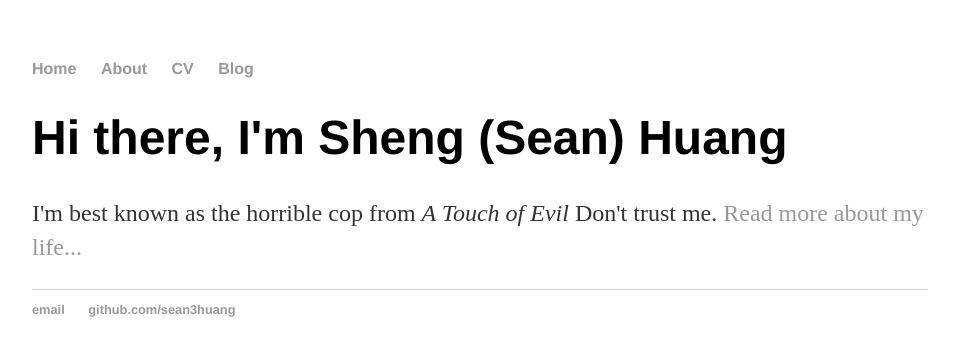
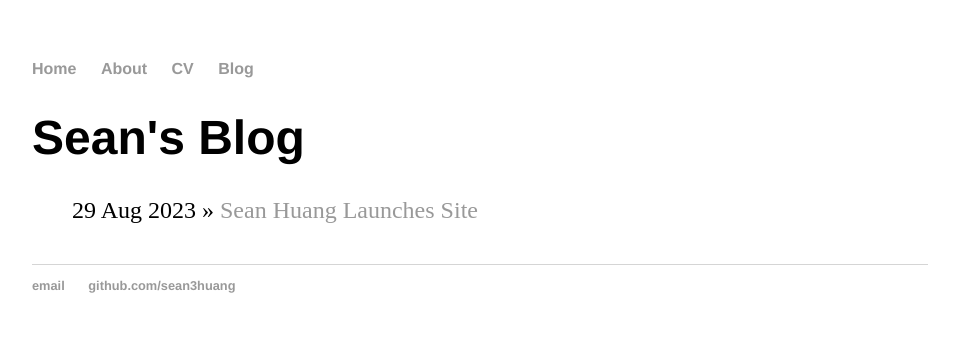
Before and after one commit to sean3huang/sean3huang.github.io, a Jekyll site: the page built from about/index.html, in a window 1280 px wide. Shown: the top 356 px of the page, without its empty margins (160-1119 px from the left). Built offline with Jekyll 4.4.1, drawn with Linux system fonts in a browser that asks for light colours.

Commit message:
Update index.html

```diff
--- a/about/index.html
+++ b/about/index.html
@@ -1,8 +1,11 @@
 ---
 layout: default
-title: Sheng (Sean) Huang
+title: Sean's Blog
 ---
-<div class="blurb">
-	<h1>Hi there, I'm Sheng (Sean) Huang</h1>
-	<p>I'm best known as the horrible cop from <em>A Touch of Evil</em> Don't trust me. <a href="/about">Read more about my life...</a></p>
-</div><!-- /.blurb -->
+	<h1>{{ page.title }}</h1>
+	<ul class="posts">
+
+	  {% for post in site.posts %}
+	    <li><span>{{ post.date | date_to_string }}</span> » <a href="{{ post.url }}" title="{{ post.title }}">{{ post.title }}</a></li>
+	  {% endfor %}
+	</ul>
```
